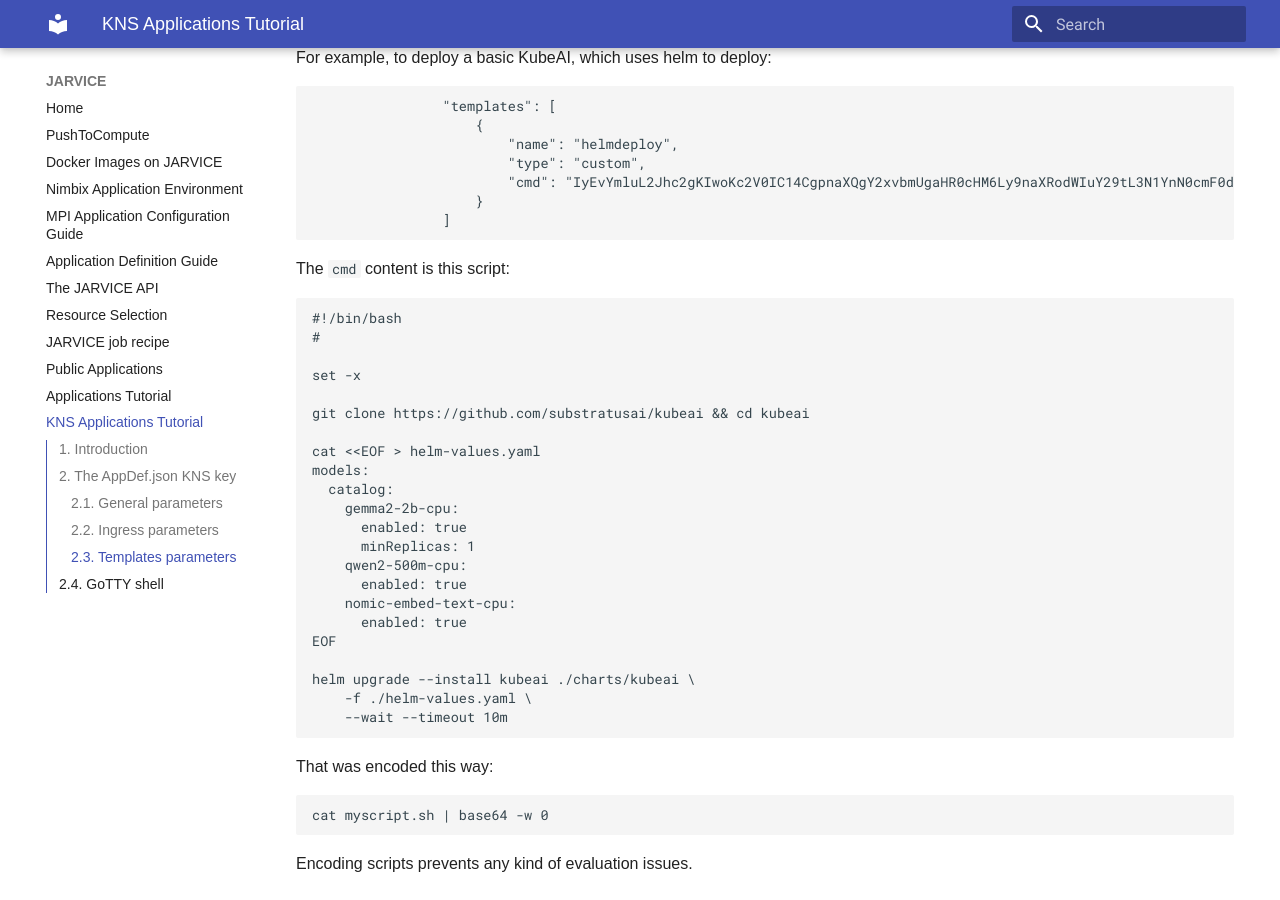
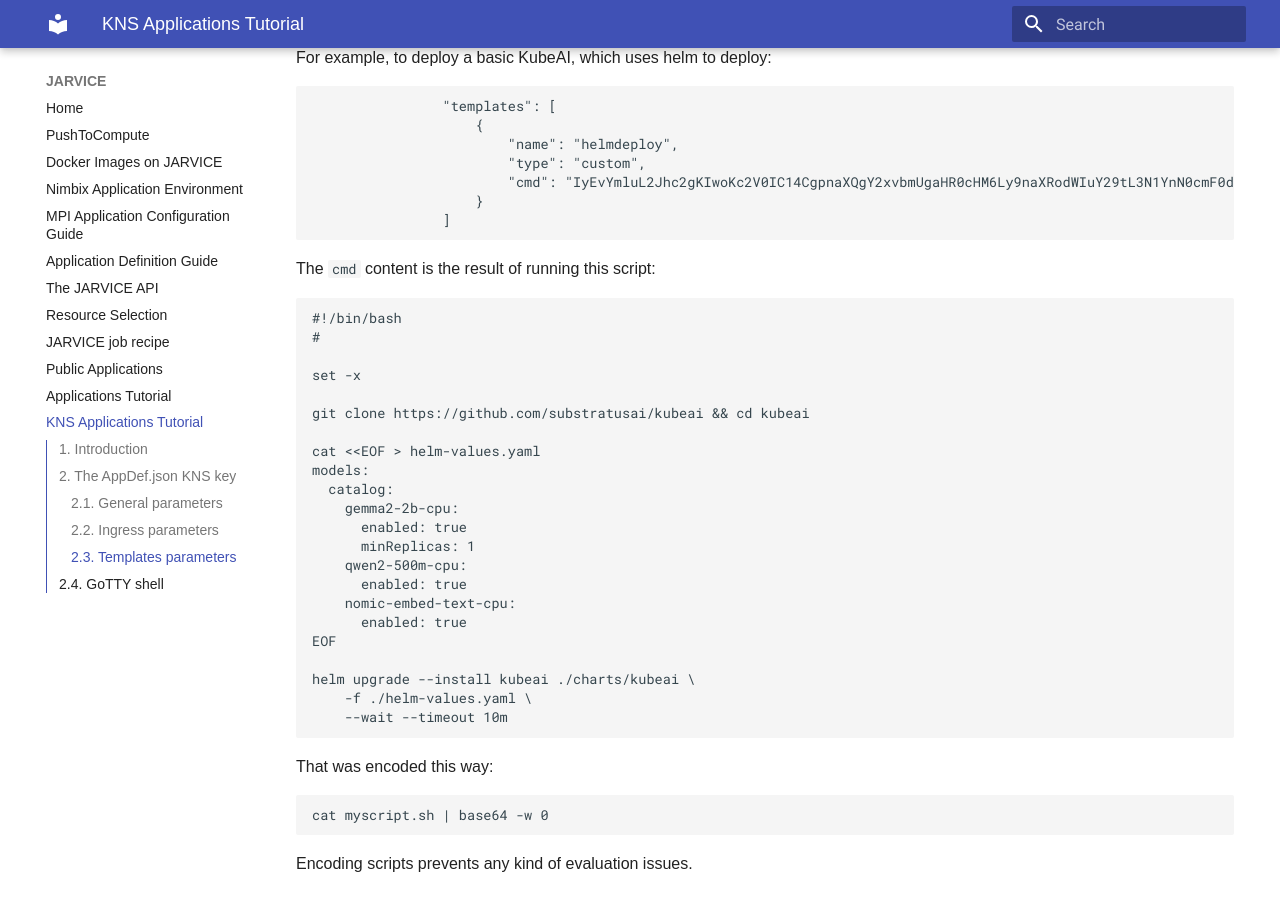
Before and after one commit to nimbix/jardoc, an MkDocs documentation site: the page built from docs/kns_apps_tutorial.md, in a window 1280 px wide and 900 px high, scrolled down 6371 px. Built offline with MkDocs 1.6.1 and Material for MkDocs 9.7.7, drawn with Linux system fonts in a browser that asks for light colours.

Commit message:
Update docs/kns_apps_tutorial.md
Co-authored-by: Daniel <calvoad@gmail.com>

````diff
--- a/docs/kns_apps_tutorial.md
+++ b/docs/kns_apps_tutorial.md
@@ -292,7 +292,7 @@
                 ]
 ```
 
-The `cmd` content is this script:
+The `cmd` content is the result of running this script:
 
 ```bash
 #!/bin/bash
````
